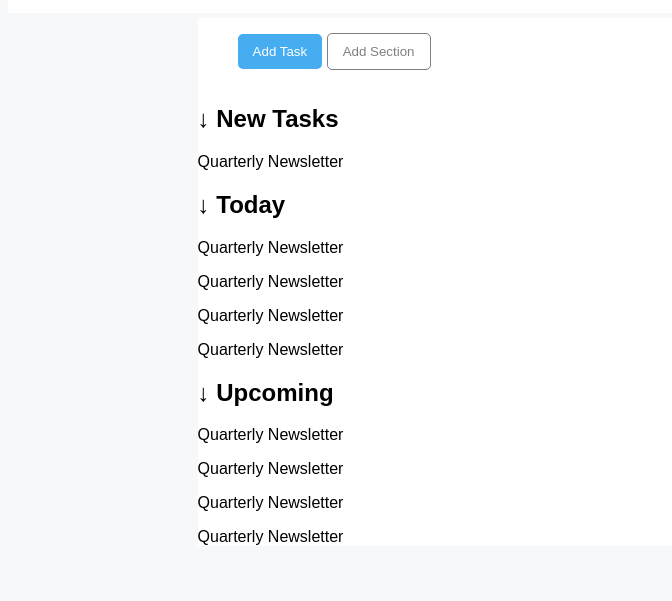
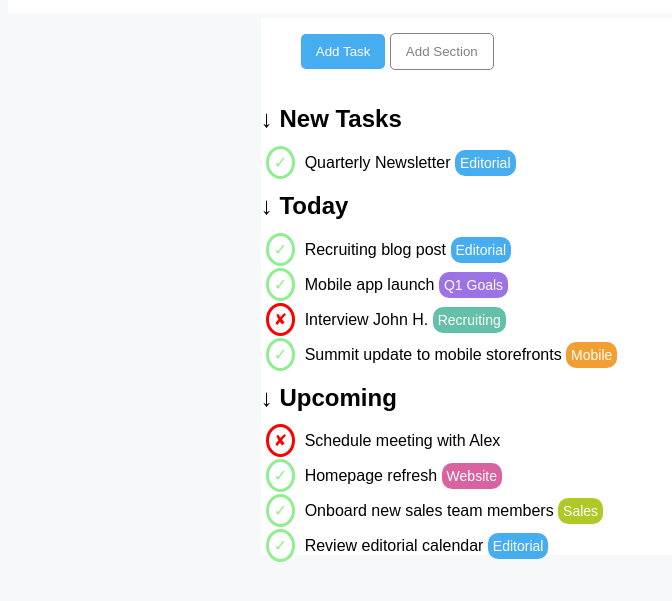
Before and after one commit to PietroCipolla95/html-css-toboolist, a plain HTML site: page index.html in a window 1280 px wide. Shown: the part 95-696 px from the top of the page, without its empty margins (0-672 px from the left). Drawn offline with Linux system fonts and the light colour scheme.

Commit message:
add bookmarks
added bookmarks and checkmarks, formatted colors and general polish

```diff
--- a/css/style.css
+++ b/css/style.css
@@ -1,4 +1,4 @@
-/* section General Utility */
+/* #region General Utility */
 
 :root{
     --todo--primary: #47adf1;
@@ -11,11 +11,14 @@
     --todo--font: arial, Helvetica, sans-serif;
 }
 
-/* end General Utility */
-
 html{
     font-family: var(--todo--font);
 }
+
+
+/* #endregion General Utility */
+
+/* #region Header */
 
 img{
     vertical-align: middle;
@@ -28,27 +31,32 @@ h1{
     font-size: 40px;
 }
 
+header{
+    background-color: white;
+    height: 100px;
+}
+
+
+/* #endregion Header */
+
 h2{
     font-family: var(--todo--font);
 }
 
 
-header{
-    background-color: white;
-    height: 100px;
-}
 
 body{
     background-color: var(--todo--bgpage);
 }
 
 .main{
-    width: 70%;
+    width: 60%;
     margin: auto;
     margin-top: 5px;
     background-color: white;
 }
 
+/* #region Commands */
 .commands{
     margin-bottom: 5px;
     padding: 15px 40px;
@@ -76,3 +84,61 @@ hr{
     color: gray;
     border: solid 1px;
 }
+
+/* #endregion Commands */
+
+/* #region crossmarks and checkmarks */
+.checkmark{
+    color: lightgreen;
+    background-color: white;
+    border: solid lightgreen;
+    border-radius: 50%;
+    padding: 5px;
+    margin: 5px;
+}
+
+.xmark{
+    color: red;
+    background-color: white;
+    border: solid red;
+    border-radius: 50%;
+    padding: 5px;
+    margin: 5px;
+}
+
+/* #endregion crossmarks and checkmarks */
+
+/* #region bookmarks */
+
+.bookmark{
+    color: white;
+    padding: 5px;
+    border-radius: 10px;
+    font-size: 14px;
+}
+
+.editorial{
+    background-color: var(--todo--primary);
+}
+
+.q1goals{
+    background-color: var(--todo--q1goals);
+}
+
+.recruiting{
+    background-color: var(--todo--recruiting);
+}
+
+.mobile{
+    background-color: var(--todo--mobile);
+}
+
+.website{
+    background-color: var(--todo--website);
+}
+
+.sales{
+    background-color: var(--todo--sales);
+}
+
+/* #endregion bookmarks */
--- a/index.html
+++ b/index.html
@@ -29,7 +29,7 @@
 
                         <h2>&#8595; New Tasks</h2>
 
-                        <p>Quarterly Newsletter</p>
+                        <p><span class="checkmark">&#10003;</span> Quarterly Newsletter <span class="editorial bookmark">Editorial</span></p>
 
 
                     </section>
@@ -38,10 +38,10 @@
 
                         <h2>&#8595; Today</h2>
 
-                        <p>Quarterly Newsletter</p>
-                        <p>Quarterly Newsletter</p>
-                        <p>Quarterly Newsletter</p>
-                        <p>Quarterly Newsletter</p>
+                        <p><span class="checkmark">&#10003;</span> Recruiting blog post <span class="editorial bookmark">Editorial</span></p>
+                        <p><span class="checkmark">&#10003;</span> Mobile app launch <span class="q1goals bookmark">Q1 Goals</span></p>
+                        <p><span class="xmark">&#10008;</span> Interview John H. <span class="recruiting bookmark">Recruiting</span></p>
+                        <p><span class="checkmark">&#10003;</span> Summit update to mobile storefronts <span class="mobile bookmark">Mobile</span></p>
 
                     </section>
 
@@ -50,10 +50,10 @@
 
                         <h2>&#8595; Upcoming</h2>
 
-                        <p>Quarterly Newsletter</p>
-                        <p>Quarterly Newsletter</p>
-                        <p>Quarterly Newsletter</p>
-                        <p>Quarterly Newsletter</p>
+                        <p><span class="xmark">&#10008;</span> Schedule meeting with Alex</p>
+                        <p><span class="checkmark">&#10003;</span> Homepage refresh <span class="website bookmark">Website</span></p>
+                        <p><span class="checkmark">&#10003;</span> Onboard new sales team members <span class="sales bookmark">Sales</span></p>
+                        <p><span class="checkmark">&#10003;</span> Review editorial calendar <span class="editorial bookmark">Editorial</span></p>
 
                     </section>
 
```
